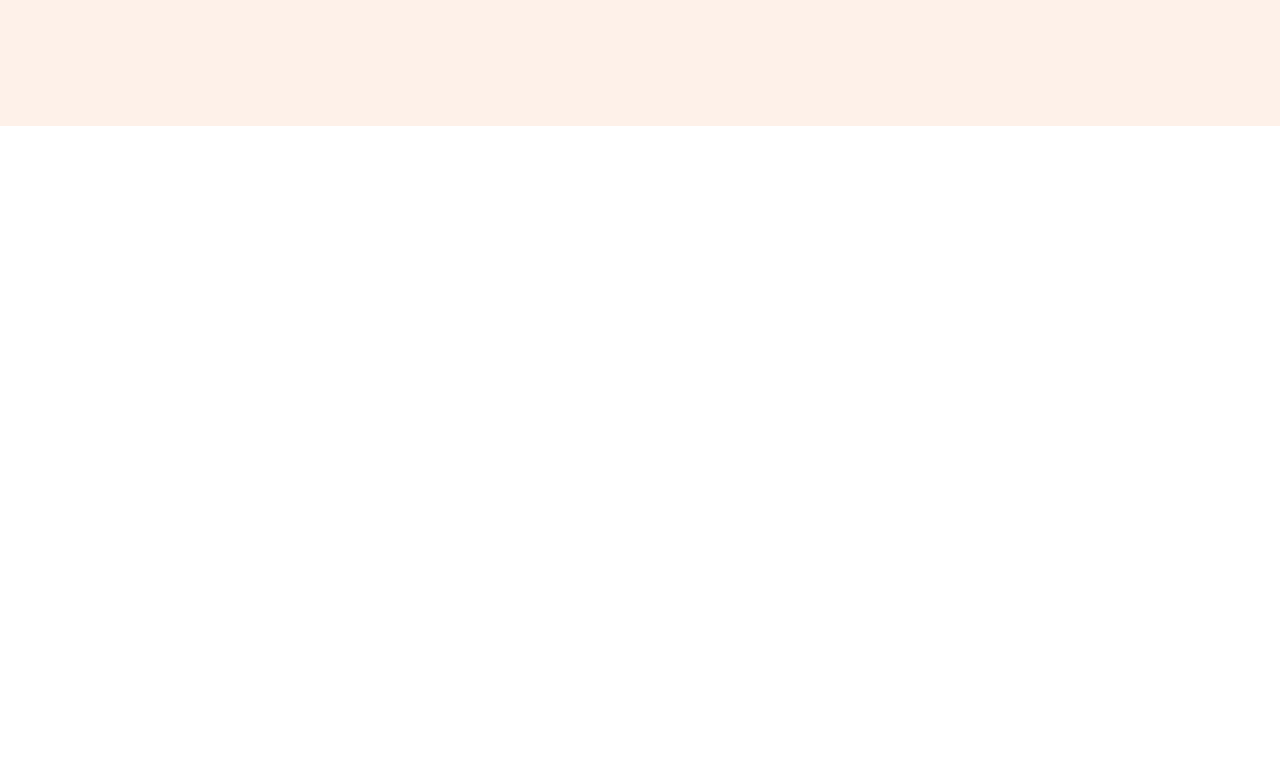
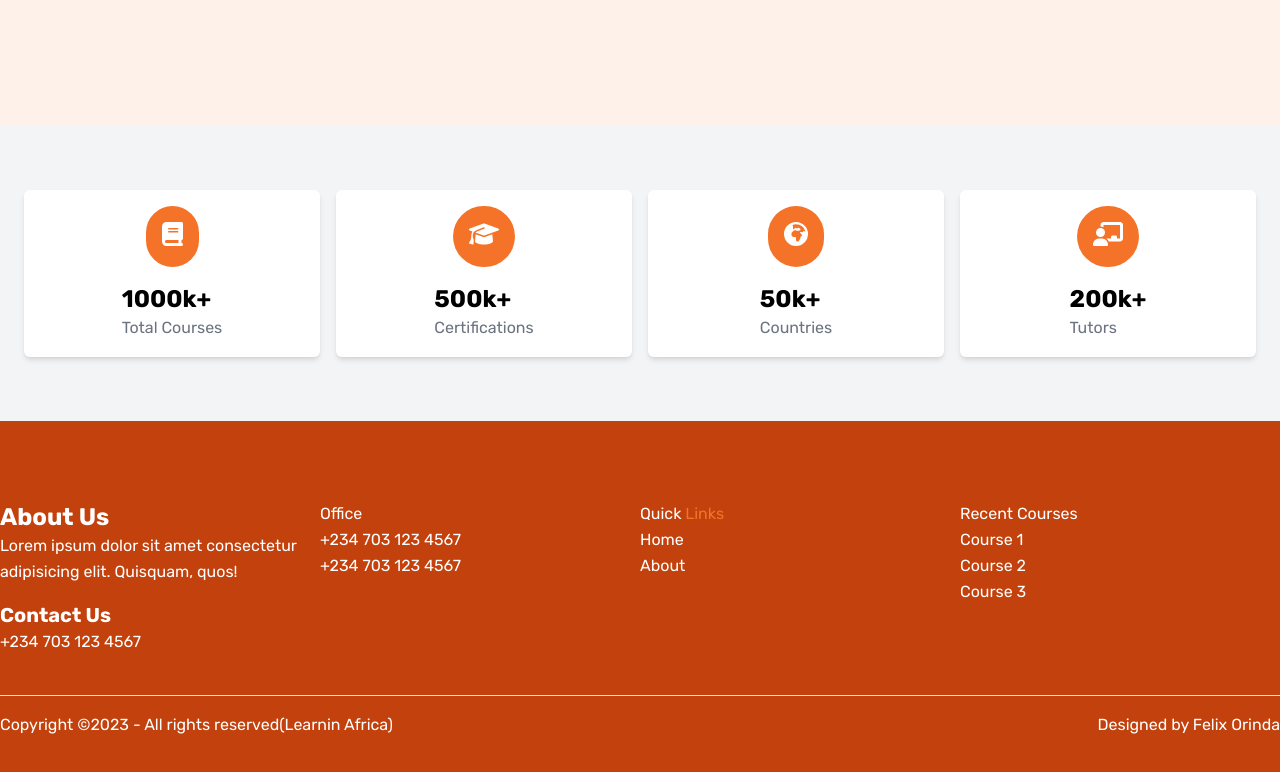
Before and after one commit to LearningAfrica/learning_africa_frontend, a React (Vite) app: page / in a window 1280 px wide. Shown: the part 1977-2749 px from the top of the page. Before the commit the page ends 2103 px from the top, so only its background shows below. Built offline with nearby package versions, Linux system fonts and the light colour scheme.

Commit message:
Update homepage

```diff
--- a/src/client/home-page/Homepage.tsx
+++ b/src/client/home-page/Homepage.tsx
@@ -1,159 +1,10 @@
 import Header from './components/Header';
-import { AnimatePresence, motion } from 'framer-motion';
+import { motion } from 'framer-motion';
 import HomeBanner from './components/HomeBanner';
 import WhyUs from './components/WhyUs';
-import { CircularLinkedList } from '@/lib/utils/circular-linked-list-converter';
-import React from 'react';
-import { FontAwesomeIcon } from '@fortawesome/react-fontawesome';
-import { faClock, faEye } from '@fortawesome/free-solid-svg-icons';
 import HomeCourses from './components/HomeCourses';
-type Course = {
-	id: string;
-	name: string;
-	category: string;
-	tags: string[];
-	thumbnail: string;
-	discount: number;
-	price: number;
-	rating: number;
-	duration: number;
-	is_free?: boolean;
-};
-
-const courses = [
-	{
-		id: '1',
-		name: 'Web Development Fundamentals',
-		category: 'Web Development',
-		tags: ['HTML', 'CSS', 'JavaScript'],
-		thumbnail:
-			'https://images.unsplash.com/photo-1508921340878-ba53e1f016ec?w=500&auto=format&fit=crop&q=60&ixlib=rb-4.0.3&ixid=M3wxMjA3fDB8MHxzZWFyY2h8MTV8fHdlYiUyMGRldmVsb3BtZW50fGVufDB8fDB8fHww',
-		discount: 20,
-		price: 49.99,
-		rating: 4.5,
-		is_free: true,
-		duration: 30 // in days
-	},
-	{
-		id: '2',
-		name: 'Python Programming Basics',
-		category: 'Programming',
-		tags: ['Python', 'Coding', 'Programming'],
-		thumbnail:
-			'https://images.unsplash.com/photo-1515879218367-8466d910aaa4?w=500&auto=format&fit=crop&q=60&ixlib=rb-4.0.3&ixid=M3wxMjA3fDB8MHxzZWFyY2h8M3x8cHl0aG9uJTIwcHJvZ3JhbW1pbmd8ZW58MHx8MHx8fDA%3D',
-		discount: 10,
-		price: 59.99,
-		rating: 4.2,
-		is_free: false,
-		duration: 45 // in days
-	},
-	{
-		id: '3',
-		name: 'Machine Learning for Beginners',
-		category: 'Machine Learning',
-		tags: ['Machine Learning', 'Data Science', 'Python'],
-		thumbnail:
-			'https://images.unsplash.com/photo-1516110833967-0b5716ca1387?w=500&auto=format&fit=crop&q=60&ixlib=rb-4.0.3&ixid=M3wxMjA3fDB8MHxwaG90by1yZWxhdGVkfDE4fHx8ZW58MHx8fHx8',
-		discount: 15,
-		price: 79.99,
-		rating: 4.7,
-		is_free: false,
-		duration: 60 // in days
-	},
-	{
-		id: '4',
-		name: 'Digital Marketing Mastery',
-		category: 'Digital Marketing',
-		tags: ['Marketing', 'Social Media', 'SEO'],
-		thumbnail:
-			'https://plus.unsplash.com/premium_photo-1663134377392-50c34664d632?w=500&auto=format&fit=crop&q=60&ixlib=rb-4.0.3&ixid=M3wxMjA3fDB8MHxzZWFyY2h8MTN8fGRpZ2l0YWwlMjBtYXJrZXRpbmd8ZW58MHx8MHx8fDA%3D',
-		discount: 25,
-		price: 69.99,
-		rating: 4.6,
-		is_free: false,
-		duration: 45 // in days
-	},
-	{
-		id: '5',
-		name: 'Graphic Design Fundamentals',
-		category: 'Graphic Design',
-		tags: ['Design', 'Photoshop', 'Illustrator'],
-		thumbnail:
-			'https://images.unsplash.com/photo-1626785774573-4b799315345d?w=500&auto=format&fit=crop&q=60&ixlib=rb-4.0.3&ixid=M3wxMjA3fDB8MHxzZWFyY2h8Mnx8Z3JhcGhpYyUyMGRlc2lnbnxlbnwwfHwwfHx8MA%3D%3D',
-		discount: 30,
-		price: 54.99,
-		rating: 4.4,
-		is_free: false,
-		duration: 30 // in days
-	},
-	{
-		id: '6',
-		name: 'Mobile App Development with React Native',
-		category: 'Mobile App Development',
-		tags: ['React Native', 'App Development', 'JavaScript'],
-		thumbnail:
-			'https://images.unsplash.com/photo-1595675024853-0f3ec9098ac7?w=500&auto=format&fit=crop&q=60&ixlib=rb-4.0.3&ixid=M3wxMjA3fDB8MHxzZWFyY2h8N3x8bW9iaWxlJTIwYXBwJTIwZGV2ZWxvcG1ldHxlbnwwfHwwfHx8MA%3D%3D',
-		discount: 20,
-		price: 89.99,
-		is_free: false,
-		rating: 4.8,
-		duration: 60 // in days
-	},
-	{
-		id: '7',
-		name: 'Data Analysis with Python',
-		category: 'Data Science',
-		tags: ['Data Analysis', 'Python', 'Pandas'],
-		thumbnail:
-			'https://images.unsplash.com/photo-1599658880436-c61792e70672?w=500&auto=format&fit=crop&q=60&ixlib=rb-4.0.3&ixid=M3wxMjA3fDB8MHxzZWFyY2h8Nnx8ZGF0YSUyMGFuYWx5c2lzfGVufDB8fDB8fHww',
-		discount: 10,
-		price: 74.99,
-		rating: 4.3,
-		is_free: false,
-		duration: 45 // in days
-	},
-	{
-		id: '8',
-		name: 'Financial Planning and Investment Strategies',
-		category: 'Finance',
-		tags: ['Finance', 'Investment', 'Budgeting'],
-		thumbnail:
-			'https://images.unsplash.com/photo-1454165804606-c3d57bc86b40?w=500&auto=format&fit=crop&q=60&ixlib=rb-4.0.3&ixid=M3wxMjA3fDB8MHxzZWFyY2h8Mnx8ZmluYW5jZXxlbnwwfHwwfHx8MA%3D%3D',
-		discount: 15,
-		price: 99.99,
-		rating: 4.9,
-		is_free: false,
-		duration: 60 // in days
-	},
-	{
-		id: '9',
-		name: 'Photography Masterclass',
-		category: 'Photography',
-		tags: ['Photography', 'Camera', 'Composition'],
-		thumbnail:
-			'https://images.unsplash.com/photo-1554048612-b6a482bc67e5?w=500&auto=format&fit=crop&q=60&ixlib=rb-4.0.3&ixid=M3wxMjA3fDB8MHxzZWFyY2h8Nnx8cGhvdG9ncmFwaHl8ZW58MHx8MHx8fDA%3D',
-		discount: 20,
-		price: 49.99,
-		rating: 4.7,
-		is_free: false,
-		duration: 30 // in days
-	},
-	{
-		id: '10',
-		name: 'Business Strategy and Management',
-		category: 'Business',
-		tags: ['Business', 'Strategy', 'Management'],
-		thumbnail:
-			'https://images.unsplash.com/photo-1542744173-8e7e53415bb0?w=500&auto=format&fit=crop&q=60&ixlib=rb-4.0.3&ixid=M3wxMjA3fDB8MHxzZWFyY2h8Mnx8YnVzaW5lc3MlMjBtYW5hZ2VtZW50fGVufDB8fDB8fHww',
-		discount: 25,
-		price: 79.99,
-		rating: 4.5,
-		is_free: false,
-		duration: 45 // in days
-	}
-] as Course[];
-const llist = new CircularLinkedList<Course>();
-courses.forEach((course) => llist.append(course));
+import HomeFooter from './components/HomeFooter';
+import HomeAnalytics from './components/HomeAnalytics';
 
 export default function Homepage() {
 	return (
@@ -162,6 +13,8 @@ export default function Homepage() {
 			<HomeBanner />
 			<WhyUs />
 			<HomeCourses />
+			<HomeAnalytics />
+			<HomeFooter/>
 		</motion.div>
 	);
 }
--- /dev/null
+++ b/src/client/home-page/components/HomeAnalytics.tsx
@@ -0,0 +1,75 @@
+import {
+	faBook,
+	faChalkboardTeacher,
+	faGlobeAfrica,
+	faGraduationCap
+} from '@fortawesome/free-solid-svg-icons';
+import { FontAwesomeIcon } from '@fortawesome/react-fontawesome';
+
+const analytics = [
+	{
+		id: '1',
+		icon: faBook,
+		name: 'Total Courses',
+		value: 1000
+	},
+	{
+		id: '2',
+		icon: faGraduationCap,
+		name: 'Certifications',
+		value: 500
+	},
+	{
+		id: '3',
+		icon: faGlobeAfrica,
+		name: 'Countries',
+		value: 50
+	},
+	{
+		id: '4',
+		icon: faChalkboardTeacher,
+		name: 'Tutors',
+		value: 200
+	}
+];
+
+const HomeAnalytics = () => {
+	// Generate random values for analytics
+
+	return (
+		<div className="bg-gray-100 p-6">
+			<div className='max-w-7xl mx-auto py-10'>
+				{/* <h2 className="text-2xl font-bold mb-4">Analytics</h2> */}
+				<div className="grid grid-cols-2 md:grid-cols-4 gap-4">
+					{
+						// Render analytics
+						analytics.map((analytic) => (
+							<div
+								key={analytic.id}
+								className="bg-white p-4 flex gap-4 items-center flex-col rounded-md shadow-md"
+							>
+								<div className="bg-primary p-4 rounded-full">
+									<FontAwesomeIcon
+										icon={analytic.icon}
+										className="text-white text-2xl"
+										aria-hidden="true"
+									/>
+								</div>
+								<div>
+									<div className="text-2xl font-bold">
+										{analytic.value}k+
+									</div>
+									<div className="text-gray-500">
+										{analytic.name}
+									</div>
+								</div>
+							</div>
+						))
+					}
+				</div>
+			</div>
+		</div>
+	);
+};
+
+export default HomeAnalytics;
--- /dev/null
+++ b/src/client/home-page/components/HomeFooter.tsx
@@ -0,0 +1,64 @@
+import React from 'react';
+
+export default function HomeFooter() {
+	return (
+		<div className="bg-orange-700 py-10 text-white ">
+			<div className="py-10 grid grid-cols-1 md:grid-cols-2 lg:grid-cols-3 xl:grid-cols-4 max-w-7xl mx-auto">
+				<div>
+					<div className="text-2xl font-bold text-white">
+						About Us
+					</div>
+					<div className="text-white">
+						Lorem ipsum dolor sit amet consectetur adipisicing elit.
+						Quisquam, quos!
+					</div>
+					<div>
+						<div className="text-xl font-bold text-white mt-4">
+							Contact Us
+						</div>
+						<div className="text-white">+234 703 123 4567</div>
+						<div className="text-white"></div>
+					</div>
+				</div>
+				<div>
+					<h1>Office</h1>
+					<p>+234 703 123 4567</p>
+					<p>+234 703 123 4567</p>
+				</div>
+				<div>
+					<h1>
+						Quick <span className="text-primary">Links</span>
+					</h1>
+					<p>Home</p>
+					<p>About</p>
+				</div>
+				<div>
+					<h1>Recent Courses</h1>
+					<div>
+						{[1, 2, 3].map((course) => (
+							<div>
+								<p>Course {course}</p>
+							</div>
+						))}
+					</div>
+				</div>
+			</div>
+			<hr />
+			<div className="max-w-7xl mx-auto flex justify-between py-4 text-white">
+				<div>
+					Copyright &copy;{new Date().getFullYear()} - All rights
+					reserved(Learnin Africa)
+				</div>
+				<div>
+					Designed by{' '}
+					<a
+						href="
+					https://www.linkedin.com/in/abdulqudus-abdulrahman-9b7a4a1b7/"
+					>
+						Felix Orinda
+					</a>
+				</div>
+			</div>
+		</div>
+	);
+}
```
